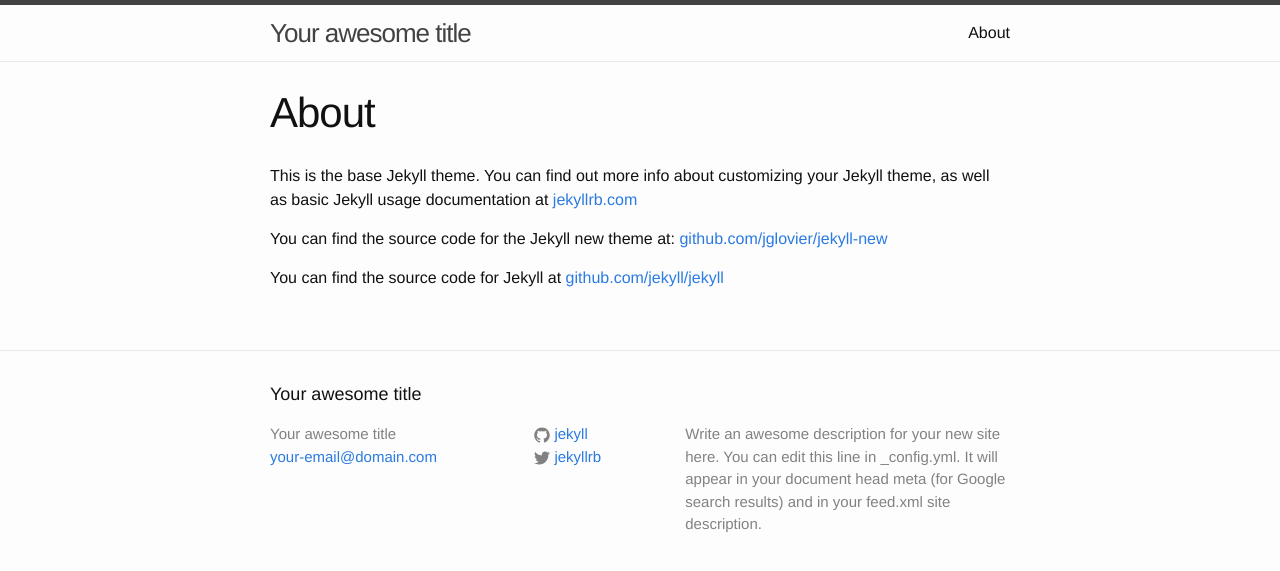
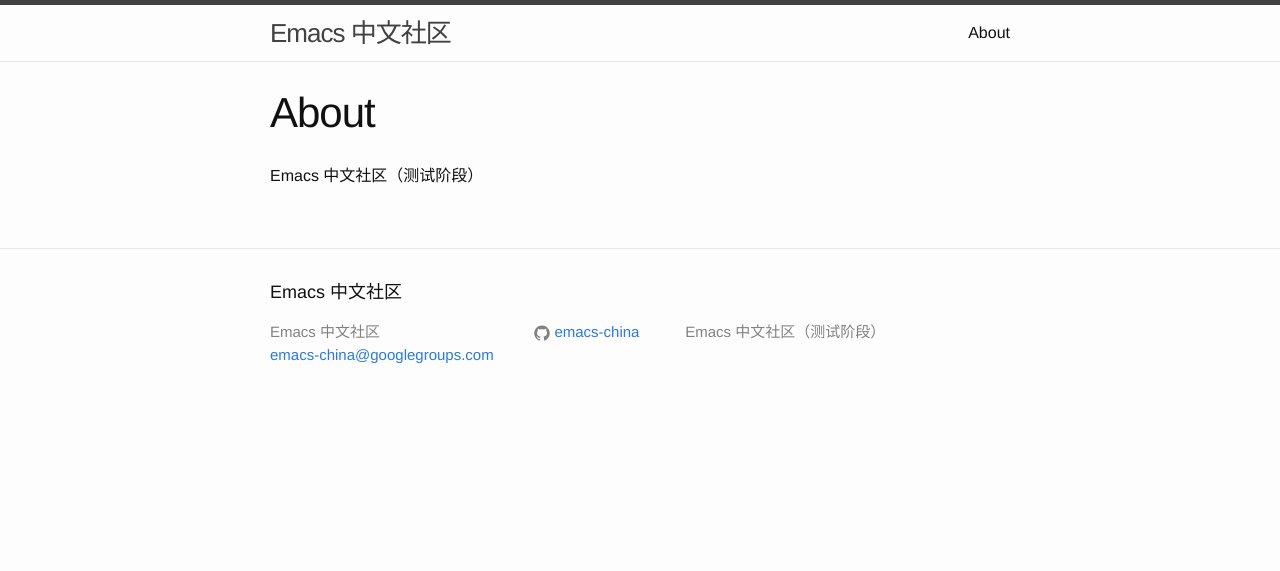
Before and after one commit to emacs-china/emacs-china.github.io, a Jekyll site: the page built from about.md, in a window 1280 px wide. Shown: the top 571 px of the page. Built offline with Jekyll 4.4.1, drawn with Linux system fonts in a browser that asks for light colours.

Commit message:
Customize emacs-china meta data

```diff
--- a/_config.yml
+++ b/_config.yml
@@ -1,14 +1,12 @@
 # Site settings
-title: Your awesome title
-email: your-email@domain.com
+title: Emacs 中文社区
+email: emacs-china@googlegroups.com
 description: > # this means to ignore newlines until "baseurl:"
-  Write an awesome description for your new site here. You can edit this
-  line in _config.yml. It will appear in your document head meta (for
-  Google search results) and in your feed.xml site description.
+  Emacs 中文社区（测试阶段）
 baseurl: "" # the subpath of your site, e.g. /blog/
-url: "http://yourdomain.com" # the base hostname & protocol for your site
-twitter_username: jekyllrb
-github_username:  jekyll
+url: "http://emacs-china.github.io" # the base hostname & protocol for your site
+twitter_username:
+github_username:  emacs-china
 
 # Build settings
 markdown: kramdown
--- a/about.md
+++ b/about.md
@@ -4,8 +4,4 @@
 permalink: /about/
 ---
 
-This is the base Jekyll theme. You can find out more info about customizing your Jekyll theme, as well as basic Jekyll usage documentation at [jekyllrb.com](http://jekyllrb.com/)
-
-You can find the source code for the Jekyll new theme at: [github.com/jglovier/jekyll-new](https://github.com/jglovier/jekyll-new)
-
-You can find the source code for Jekyll at [github.com/jekyll/jekyll](https://github.com/jekyll/jekyll)
+Emacs 中文社区（测试阶段）
```
